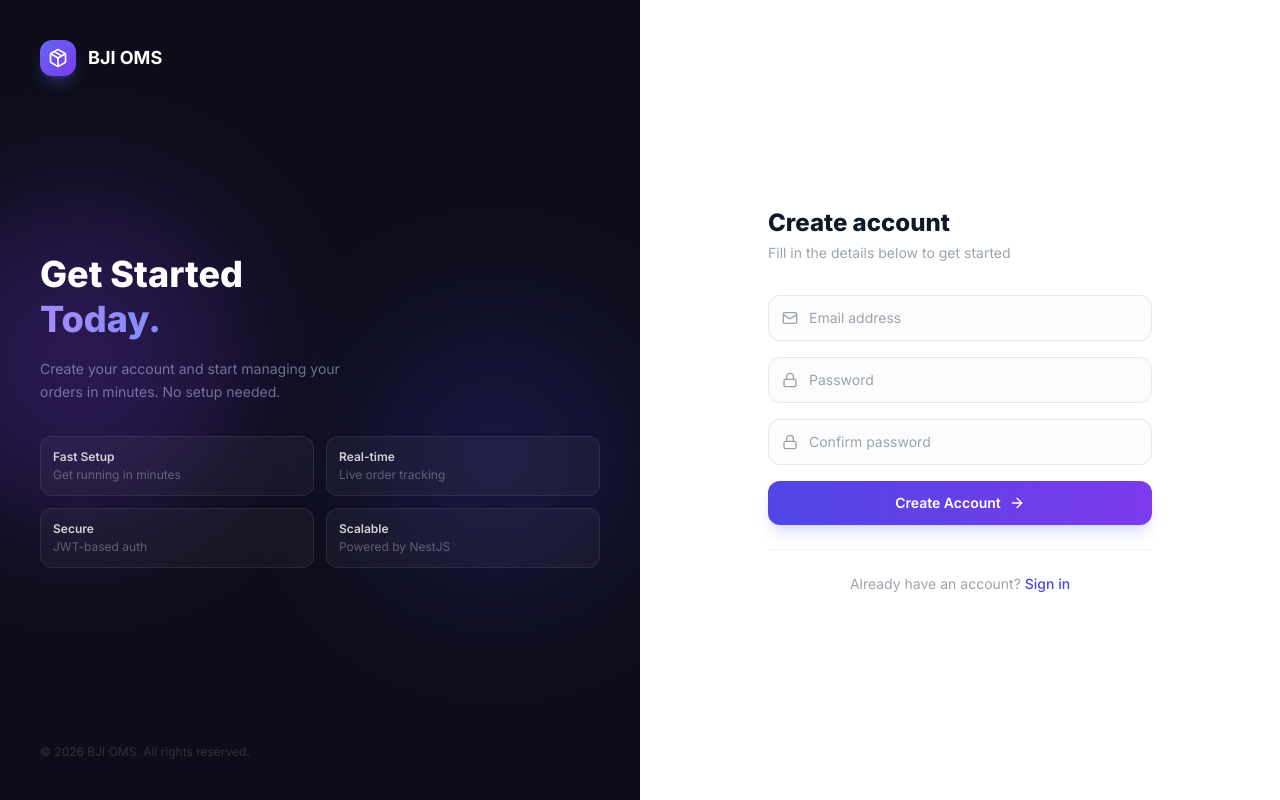
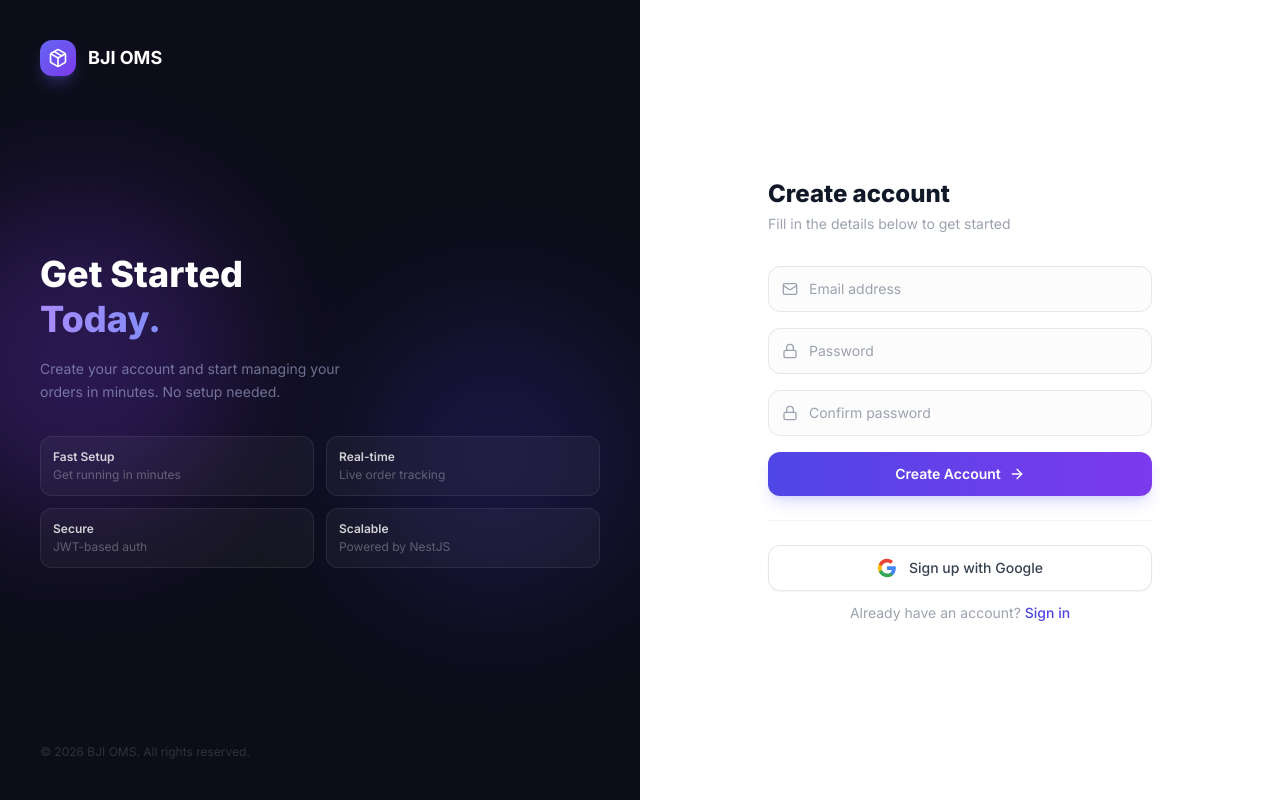
Before and after one commit to hsntareq/bjiweb, a Next.js app: page /register in a window 1280 px wide. Built offline with nearby package versions, Linux system fonts and the light colour scheme.

Commit message:
feat: add Google sign-up button to register page

```diff
--- a/src/app/register/page.tsx
+++ b/src/app/register/page.tsx
@@ -1,5 +1,6 @@
 "use client";
 import { ArrowRight, Lock, Mail, Package } from "lucide-react";
+import { signIn } from "next-auth/react";
 import Link from "next/link";
 import { useRouter } from "next/navigation";
 import { useState } from "react";
@@ -144,7 +145,19 @@
 						</button>
 					</form>
 
-					<div className="mt-6 pt-6 border-t border-gray-100 text-center text-sm">
+					<div className="mt-6 pt-6 border-t border-gray-100 space-y-3 text-center text-sm">
+						<button
+							onClick={() => signIn("google", { callbackUrl: "/dashboard" })}
+							className="w-full py-3 px-4 bg-white border border-gray-200 rounded-xl font-medium text-gray-700 hover:bg-gray-50 transition-all flex items-center justify-center gap-3 text-sm shadow-sm"
+						>
+							<svg className="w-5 h-5" viewBox="0 0 24 24">
+								<path d="M22.56 12.25c0-.78-.07-1.53-.2-2.25H12v4.26h5.92c-.26 1.37-1.04 2.53-2.21 3.31v2.77h3.57c2.08-1.92 3.28-4.74 3.28-8.09z" fill="#4285F4" />
+								<path d="M12 23c2.97 0 5.46-.98 7.28-2.66l-3.57-2.77c-.98.66-2.23 1.06-3.71 1.06-2.86 0-5.29-1.93-6.16-4.53H2.18v2.84C3.99 20.53 7.7 23 12 23z" fill="#34A853" />
+								<path d="M5.84 14.09c-.22-.66-.35-1.36-.35-2.09s.13-1.43.35-2.09V7.07H2.18C1.43 8.55 1 10.22 1 12s.43 3.45 1.18 4.93l3.66-2.84z" fill="#FBBC05" />
+								<path d="M12 5.38c1.62 0 3.06.56 4.21 1.64l3.15-3.15C17.45 2.09 14.97 1 12 1 7.7 1 3.99 3.47 2.18 7.07l3.66 2.84c.87-2.6 3.3-4.53 6.16-4.53z" fill="#EA4335" />
+							</svg>
+							Sign up with Google
+						</button>
 						<p className="text-gray-400">
 							Already have an account?{" "}
 							<Link href="/login" className="text-indigo-600 hover:text-indigo-700 font-medium transition-colors">
@@ -156,5 +169,5 @@
 			</div>
 		</div>
 	);
-// Removed unreachable and duplicate code after the main return.
+	// Removed unreachable and duplicate code after the main return.
 }
```
